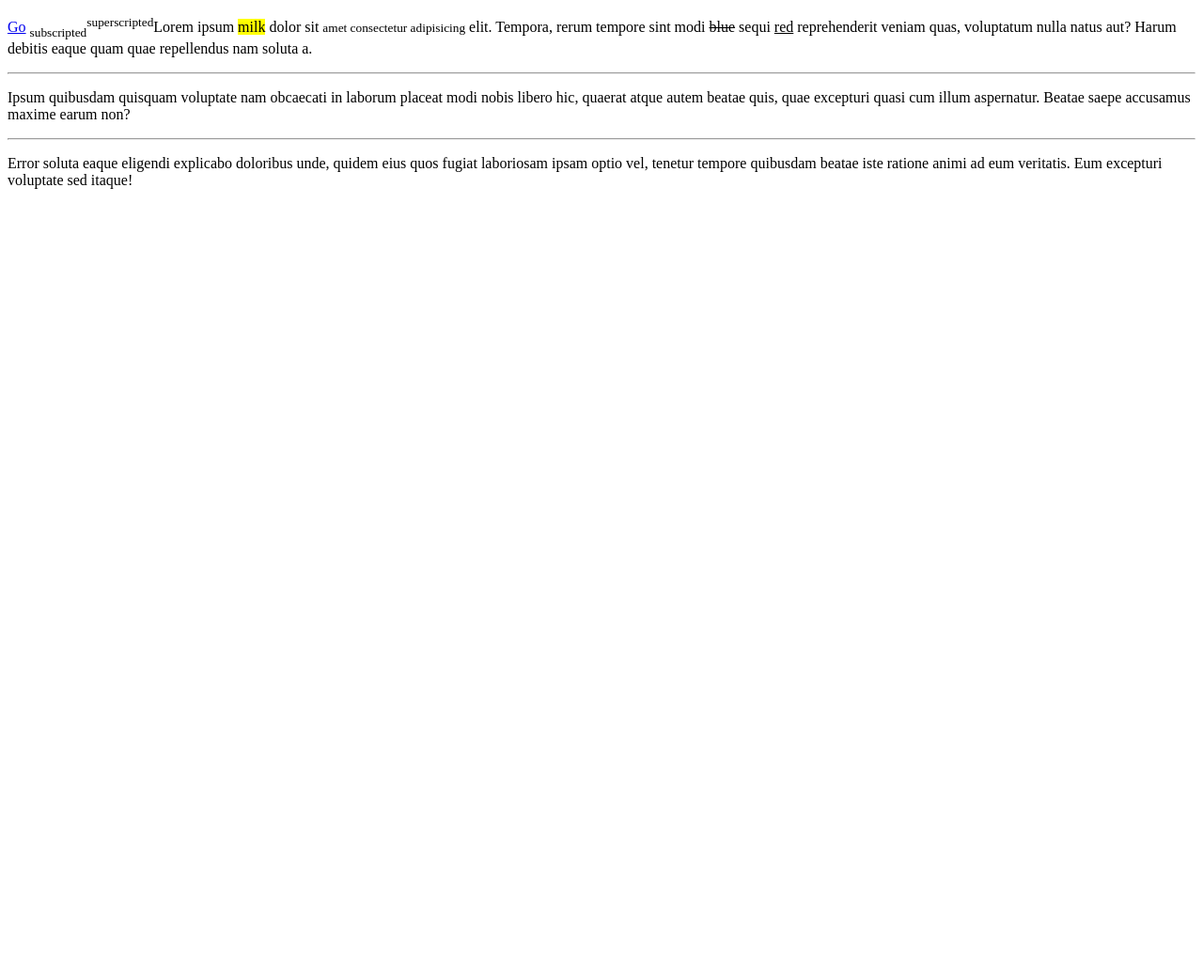
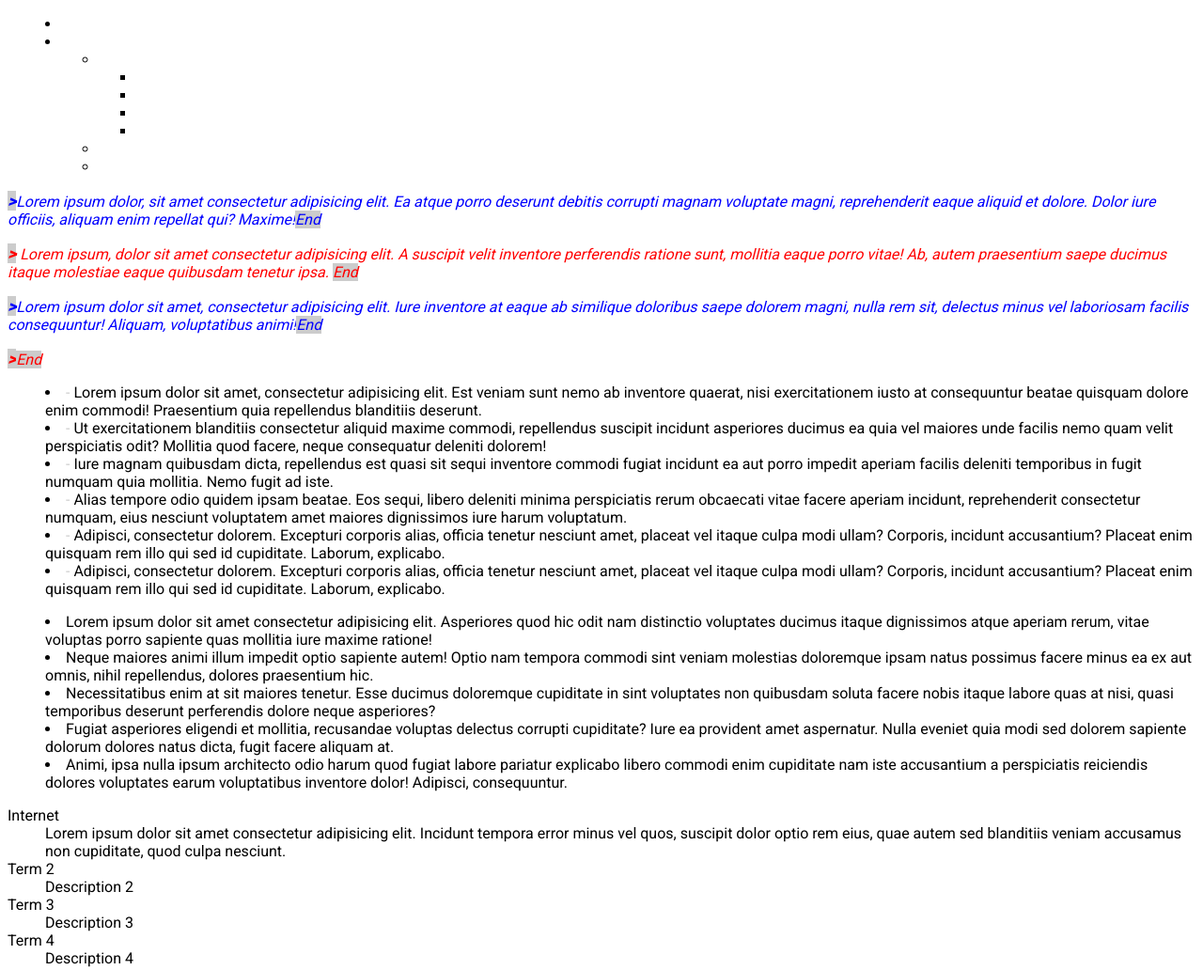
Before and after one commit to uzbekowms/Homework-1, a plain HTML site: page index.html in a window 1280 px wide. Shown: the top 1032 px of the page at 94% size. Before the commit the page ends 800 px from the top, so only its background shows below. Drawn offline with Linux system fonts and the light colour scheme.

Commit message:
Виконав дз

```diff
--- a/index.html
+++ b/index.html
@@ -3,32 +3,172 @@
   <head>
     <meta charset="UTF-8" />
     <meta name="viewport" content="width=device-width, initial-scale=1.0" />
-    <title>Lesson</title>
+    <link rel="stylesheet" href="style.css" />
+    <title>CSS</title>
   </head>
+  <body>
+<div>
+  <ul>
+    <li></li>
+    <li>
+      <ul>
+        <li><ul>
+          <li></li>
+          <li></li>
+          <li></li>
+          <li></li>
+        </ul></li>
+        <li></li>
+        <li></li>
+      </ul>
+    </li>
+  </ul>
+  <p>Lorem ipsum dolor, sit amet consectetur adipisicing elit. Ea atque porro deserunt debitis corrupti magnam voluptate magni, reprehenderit eaque aliquid et dolore. Dolor iure officiis, aliquam enim repellat qui? Maxime!</p>
+  <main>
+    <p>
+      Lorem ipsum, dolor sit amet consectetur adipisicing elit. A suscipit velit inventore perferendis ratione sunt, mollitia eaque porro vitae! Ab, autem praesentium saepe ducimus itaque molestiae eaque quibusdam tenetur ipsa.
+      <div>
+        <p>Lorem ipsum dolor sit amet, consectetur adipisicing elit. Iure inventore at eaque ab similique doloribus saepe dolorem magni, nulla rem sit, delectus minus vel laboriosam facilis consequuntur! Aliquam, voluptatibus animi!</p>
+      </div>
+    </p>
+  </main>
+</div>
 
-  <body>
-    <div>
+    <ol reversed>
+      <li>
+        Lorem ipsum dolor sit amet, consectetur adipisicing elit. Est veniam
+        sunt nemo ab inventore quaerat, nisi exercitationem iusto at
+        consequuntur beatae quisquam dolore enim commodi! Praesentium quia
+        repellendus blanditiis deserunt.
+      </li>
+      <li>
+        Ut exercitationem blanditiis consectetur aliquid maxime commodi,
+        repellendus suscipit incidunt asperiores ducimus ea quia vel maiores
+        unde facilis nemo quam velit perspiciatis odit? Mollitia quod facere,
+        neque consequatur deleniti dolorem!
+      </li>
+      <li>
+        Iure magnam quibusdam dicta, repellendus est quasi sit sequi inventore
+        commodi fugiat incidunt ea aut porro impedit aperiam facilis deleniti
+        temporibus in fugit numquam quia mollitia. Nemo fugit ad iste.
+      </li>
+      <li>
+        Alias tempore odio quidem ipsam beatae. Eos sequi, libero deleniti
+        minima perspiciatis rerum obcaecati vitae facere aperiam incidunt,
+        reprehenderit consectetur numquam, eius nesciunt voluptatem amet maiores
+        dignissimos iure harum voluptatum.
+      </li>
+      <li>
+        Adipisci, consectetur dolorem. Excepturi corporis alias, officia tenetur
+        nesciunt amet, placeat vel itaque culpa modi ullam? Corporis, incidunt
+        accusantium? Placeat enim quisquam rem illo qui sed id cupiditate.
+        Laborum, explicabo.
+      </li>
+      <li>
+        Adipisci, consectetur dolorem. Excepturi corporis alias, officia tenetur
+        nesciunt amet, placeat vel itaque culpa modi ullam? Corporis, incidunt
+        accusantium? Placeat enim quisquam rem illo qui sed id cupiditate.
+        Laborum, explicabo.
+      </li>
+    </ol>
+
+    <ul>
+      <li>
+        Lorem ipsum dolor sit amet consectetur adipisicing elit. Asperiores quod
+        hic odit nam distinctio voluptates ducimus itaque dignissimos atque
+        aperiam rerum, vitae voluptas porro sapiente quas mollitia iure maxime
+        ratione!
+      </li>
+      <li>
+        Neque maiores animi illum impedit optio sapiente autem! Optio nam
+        tempora commodi sint veniam molestias doloremque ipsam natus possimus
+        facere minus ea ex aut omnis, nihil repellendus, dolores praesentium
+        hic.
+      </li>
+      <li>
+        Necessitatibus enim at sit maiores tenetur. Esse ducimus doloremque
+        cupiditate in sint voluptates non quibusdam soluta facere nobis itaque
+        labore quas at nisi, quasi temporibus deserunt perferendis dolore neque
+        asperiores?
+      </li>
+      <li>
+        Fugiat asperiores eligendi et mollitia, recusandae voluptas delectus
+        corrupti cupiditate? Iure ea provident amet aspernatur. Nulla eveniet
+        quia modi sed dolorem sapiente dolorum dolores natus dicta, fugit facere
+        aliquam at.
+      </li>
+      <li>
+        Animi, ipsa nulla ipsum architecto odio harum quod fugiat labore
+        pariatur explicabo libero commodi enim cupiditate nam iste accusantium a
+        perspiciatis reiciendis dolores voluptates earum voluptatibus inventore
+        dolor! Adipisci, consequuntur.
+      </li>
+    </ul>
+    <dl>
+      <dt>Internet</dt>
+      <dd>
+        Lorem ipsum dolor sit amet consectetur adipisicing elit. Incidunt
+        tempora error minus vel quos, suscipit dolor optio rem eius, quae autem
+        sed blanditiis veniam accusamus non cupiditate, quod culpa nesciunt.
+      </dd>
+      <dt>Term 2</dt>
+      <dd>Description 2</dd>
+      <dt>Term 3</dt>
+      <dd>Description 3</dd>
+      <dt>Term 4</dt>
+      <dd>Description 4</dd>
+    </dl>
+    <div class="card">
+      <img src="./icons8-image-32.png" alt="PFP" />
       <p>
-        <a href="/index2.html">Go</a>
-        <sub>subscripted</sub><sup>superscripted</sup>Lorem ipsum
-        <mark>milk</mark> dolor sit
-        <small>amet consectetur adipisicing</small> elit. Tempora, rerum tempore
-        sint modi <del>blue</del> sequi <ins>red</ins> reprehenderit veniam
-        quas, voluptatum nulla natus aut? Harum debitis eaque quam quae
-        repellendus nam soluta a.
+        Lorem ipsum dolor sit amet consectetur adipisicing elit. Dolores nihil
+        quaerat vitae, ut tempore veniam iste omnis nulla, repellendus, fuga
+        mollitia commodi deserunt quam nisi molestias est error repudiandae
+        illo!
       </p>
-      <hr />
-      <p>
-        Ipsum quibusdam quisquam voluptate nam obcaecati in laborum placeat modi
-        nobis libero hic, quaerat atque autem beatae quis, quae excepturi quasi
-        cum illum aspernatur. Beatae saepe accusamus maxime earum non?
-      </p>
-      <hr />
-      <p>
-        Error soluta eaque eligendi explicabo doloribus unde, quidem eius quos
-        fugiat laboriosam ipsam optio vel, tenetur tempore quibusdam beatae iste
-        ratione animi ad eum veritatis. Eum excepturi voluptate sed itaque!
-      </p>
+    </div>
+    <ol>
+      <li>
+        Squares
+        <ul>
+          <li>Place Square</li>
+          <li>Market Square</li>
+        </ul>
+      </li>
+      <li>
+        Castles
+        <ul>
+          <li>Royal Castle</li>
+          <li>Wilanow Castle</li>
+        </ul>
+      </li>
+      <li>
+        Park
+        <ul>
+          <li></li>
+          <li></li>
+        </ul>
+      </li>
+      <li>
+        <ul>
+          <li></li>
+          <li></li>
+        </ul>
+      </li>
+    </ol>
+    <header></header>
+    <p>
+      Lorem ipsum dolor sit amet consectetur adipisicing elit. Ea delectus eos
+      odit aut quod optio velit, distinctio neque, hic consequuntur harum
+      molestiae dignissimos minus repellendus ad est maxime natus nemo.
+    </p>
+    <div class="global-block">
+      <div class="block">
+        <div class="inner-block"></div>
+      </div>
+      <div class="block">
+        <div class="inner-block"></div>
+      </div>
     </div>
   </body>
 </html>
--- /dev/null
+++ b/style.css
@@ -0,0 +1,81 @@
+@import url("https://fonts.googleapis.com/css2?family=Permanent+Marker&family=Roboto:wght@100;400;900&display=swap");
+
+* {
+  font-family: "Permanent Marker", cursive;
+  font-family: "Roboto", sans-serif;
+}
+
+ul {
+  list-style-position: inside;
+}
+
+ol {
+  list-style: inside;
+}
+
+ol li::before {
+  content: "- ";
+  color: #ccc;
+}
+
+.card {
+  font-weight: 900;
+  text-align: center;
+  width: 200px;
+  background-color: gray;
+  padding: 0.5rem;
+  border-radius: 0.5em;
+}
+
+.card p {
+  font-style: normal;
+}
+
+p {
+  font-style: italic;
+}
+
+p::before {
+  content: ">";
+  font-size: large;
+  font-weight: 900;
+  background-color: red;
+}
+
+p::before,
+p::after {
+  background-color: #ccc;
+}
+
+p::after {
+  content: "End";
+}
+
+.global-block {
+  margin: 0 auto;
+  width: 50%;
+  height: 50vh;
+  background-color: #ccc;
+}
+
+.global-block .block {
+  width: 50%;
+  height: 50%;
+  background-color: burlywood;
+  margin: 20px 10px 15px;
+  padding: 20px 10px 20px 10px;
+}
+
+.global-block .inner-block {
+  width: 50%;
+  height: 50%;
+  padding-left: 20px;
+  background-color: aqua;
+}
+
+div p {
+  color: red;
+}
+div > p {
+  color: blue;
+}
```
Also changed, not shown: index2.html (deleted, +0 -57 lines), 1 other file.
